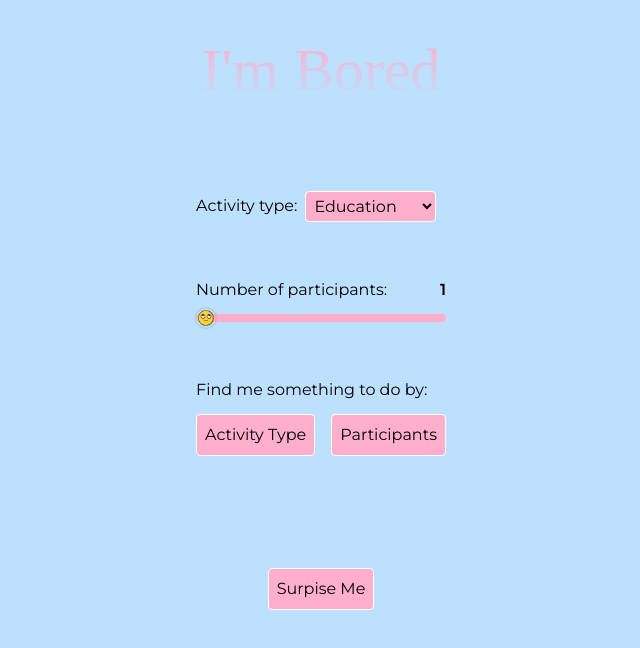
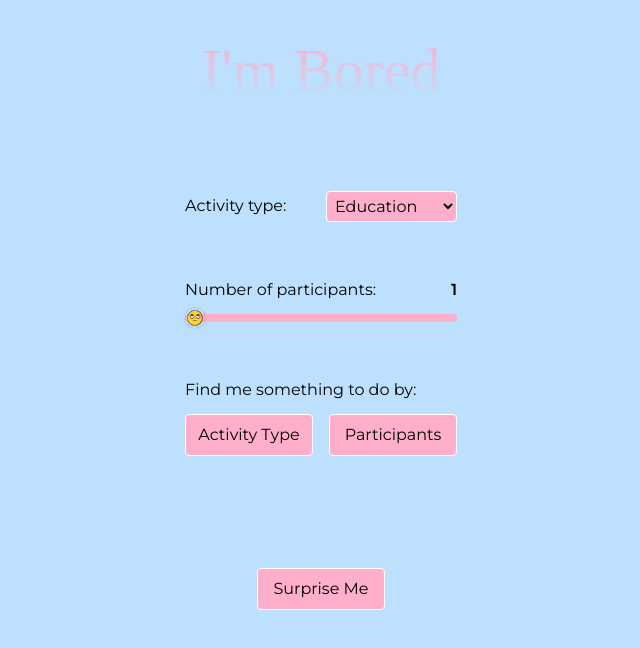
Before and after one commit to ryanmccloy/ImBoredApp, a React (Vite) app: page / in a window 1280 px wide. Shown: the top 648 px of the page, without its empty margins (319-959 px from the left). Built offline with nearby package versions, Linux system fonts and the light colour scheme; a web font is replaced by a local one.

Commit message:
added spinner for loading UX

```diff
--- a/src/components/ActivityForm.jsx
+++ b/src/components/ActivityForm.jsx
@@ -3,13 +3,24 @@ import toast, { Toaster } from "react-hot-toast";
 
 import Button from "./Button";
 import { useActivity } from "../contexts/ActivityProvider";
+import { ScaleLoader } from "react-spinners";
 
 function ActivityForm() {
   const [activityType, setActivityType] = useState("education");
+  const [isLoadingActivityByType, setIsLoadingActivityByType] = useState(false);
   const [participants, setParticipants] = useState(1);
+  const [isLoadingActivityByParticipants, setIsLoadingActivityByParticipants] =
+    useState(false);
+  const [isLoadingActivityByRandom, setIsLoadingActivityByRandom] =
+    useState(false);
   const [rotationAngle, setRotationAngle] = useState(0);
 
   const { setShowActivity, fetchActivity, error } = useActivity();
+
+  const loaderColor =
+    getComputedStyle(document.documentElement).getPropertyValue(
+      "--tw-color-secondary"
+    ) || "#bde0fe";
 
   const handleActivityTypeChange = (e) => {
     setActivityType(e.target.value);
@@ -26,21 +37,27 @@ function ActivityForm() {
     const action = e.nativeEvent.submitter.name;
 
     if (action === "byType") {
+      setIsLoadingActivityByType(true);
       success = await fetchActivity(activityType);
     } else if (action === "byParticipants") {
+      setIsLoadingActivityByParticipants(true);
       success = await fetchActivity(participants);
     }
     if (success) {
       setShowActivity(true);
+      setIsLoadingActivityByType(false);
+      setIsLoadingActivityByParticipants(false);
     }
   };
 
   const handleSubmitRandom = async (e) => {
     e.preventDefault();
+    setIsLoadingActivityByRandom(true);
     const success = await fetchActivity("random");
 
     if (success) {
       setShowActivity(true);
+      setIsLoadingActivityByRandom(false);
     }
   };
 
@@ -54,9 +71,9 @@ function ActivityForm() {
           </p>
           <p>
             Dorothy Parker once said{" "}
-            <quote className="italic">
+            <span className="italic">
               &quot;The cure for boredom is curiosity&quot;
-            </quote>
+            </span>
           </p>
           <p>Always remember to stay curious 😉</p>
         </div>,
@@ -78,6 +95,14 @@ function ActivityForm() {
           },
         }
       );
+
+      const removeLoader = setTimeout(() => {
+        setIsLoadingActivityByType(false);
+        setIsLoadingActivityByParticipants(false);
+        setIsLoadingActivityByRandom(false);
+      }, 2000);
+
+      return () => clearTimeout(removeLoader);
     }
   }, [error]);
 
@@ -91,7 +116,7 @@ function ActivityForm() {
         className="mx-auto w-fit text-center flex flex-col gap-14"
         onSubmit={handleSubmitForm}
       >
-        <div className="flex gap-2 items-center">
+        <div className="flex justify-between gap-2 items-center">
           <label htmlFor="activity-type">Activity type: </label>
           <select
             id="activity-type"
@@ -133,16 +158,28 @@ function ActivityForm() {
           <h2 className="self-start">Find me something to do by:</h2>
           <div className="flex gap-4">
             <Button type="submit" bg="primary" name="byType">
-              Activity Type
+              {isLoadingActivityByType ? (
+                <ScaleLoader color={loaderColor} height={10} />
+              ) : (
+                "Activity Type"
+              )}
             </Button>
             <Button type="submit" bg="primary" name="byParticipants">
-              Participants
+              {isLoadingActivityByParticipants ? (
+                <ScaleLoader color={loaderColor} height={10} />
+              ) : (
+                "Participants"
+              )}
             </Button>
           </div>
         </div>
       </form>
       <Button onClick={handleSubmitRandom} bg="primary">
-        Surpise Me
+        {isLoadingActivityByRandom ? (
+          <ScaleLoader color={loaderColor} height={10} />
+        ) : (
+          "Surprise Me"
+        )}
       </Button>
     </div>
   );
@@ -150,9 +187,6 @@ function ActivityForm() {
 
 export default ActivityForm;
 
-// interview 2pm
-// fix activity font size issue
 // change emoji style on activity page?
 // responsive
-// readme
 // add to portfolio
--- a/src/components/Button.jsx
+++ b/src/components/Button.jsx
@@ -4,7 +4,7 @@ function Button({ children, onClick, type = "button", bg, name }) {
       type={type}
       name={name}
       onClick={onClick}
-      className={`bg-${bg} rounded p-2 border border-white hover:scale-105  transition-all duration-300 `}
+      className={`bg-${bg} w-32 rounded p-2 border border-white hover:scale-105  transition-all duration-300 text-nowrap `}
     >
       {children}
     </button>
--- a/src/contexts/ActivityProvider.jsx
+++ b/src/contexts/ActivityProvider.jsx
@@ -6,7 +6,6 @@ const ActivityContext = createContext();
 
 function ActivityProvider({ children }) {
   const [activity, setActivity] = useState(null);
-
   const [showActivity, setShowActivity] = useState(false);
   const {
     fetchActivity: fetchActivityData,
@@ -15,7 +14,6 @@ function ActivityProvider({ children }) {
   } = useActivityFetcher();
 
   const fetchActivity = async function (type) {
-    console.log(type);
     const data = await fetchActivityData(type);
     if (data) {
       console.log(data);
@@ -38,7 +36,6 @@ function ActivityProvider({ children }) {
       value={{
         activity,
         setActivity,
-
         showActivity,
         setShowActivity,
         fetchActivity,
```
